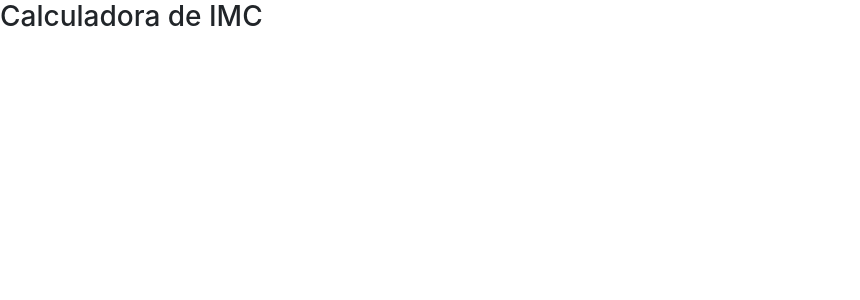
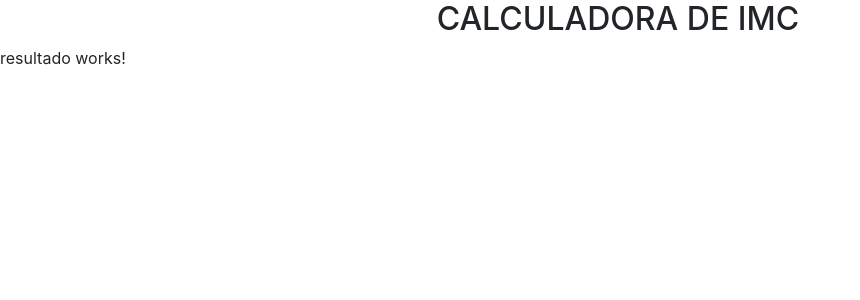
Before and after one commit to miryambathilde/calculadoraImc, an Angular app: page / in a window 1280 px wide. Shown: the top 300 px of the page, without its empty margins (0-860 px from the left). Built offline with nearby package versions, Linux system fonts and the light colour scheme.

Commit message:
cambiamos vista inicio y renderizamos comp en app

```diff
--- a/src/app/app.component.html
+++ b/src/app/app.component.html
@@ -1 +1,2 @@
-<h3>Calculadora de IMC</h3>
+<app-inicio></app-inicio>
+<app-resultado></app-resultado>
--- a/src/app/components/inicio/inicio.component.html
+++ b/src/app/components/inicio/inicio.component.html
@@ -1 +1,5 @@
-<p>inicio works!</p>
+<div class="row">
+  <div class="col-lg-4 offset-lg-4">
+    <h2>CALCULADORA DE IMC</h2>
+  </div>
+</div>
```
